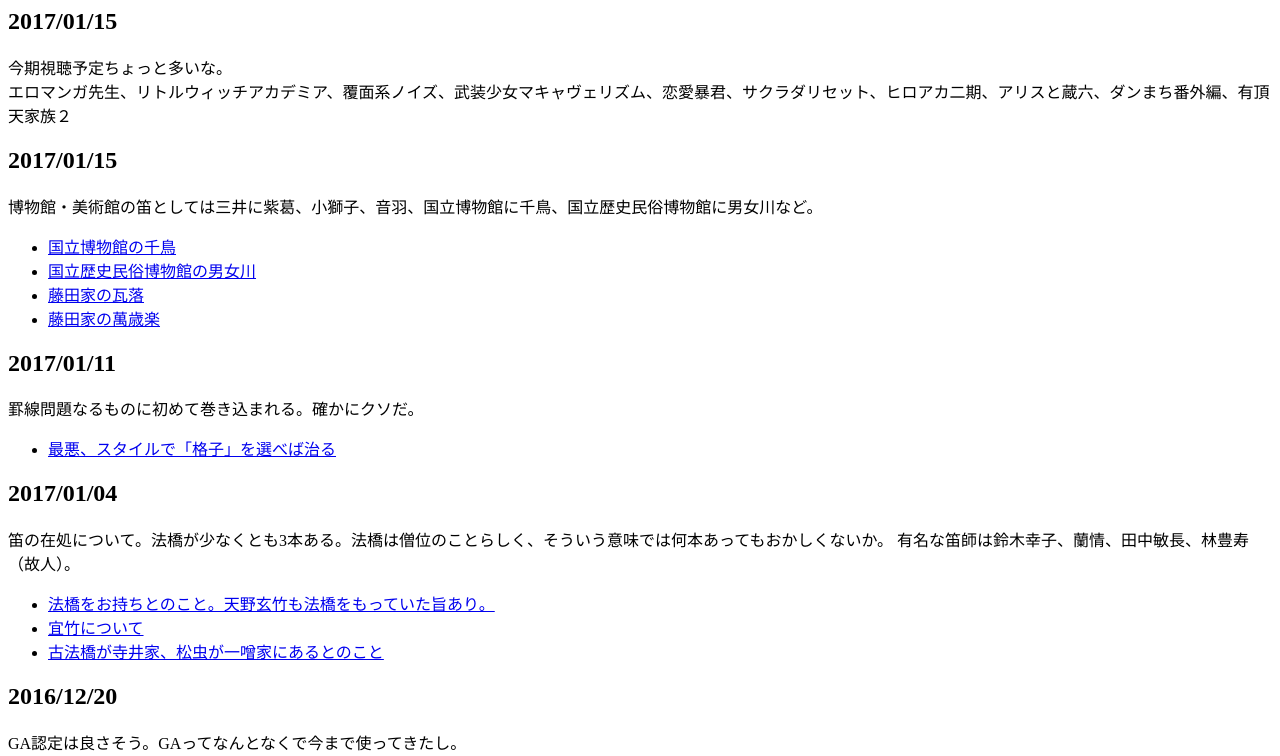
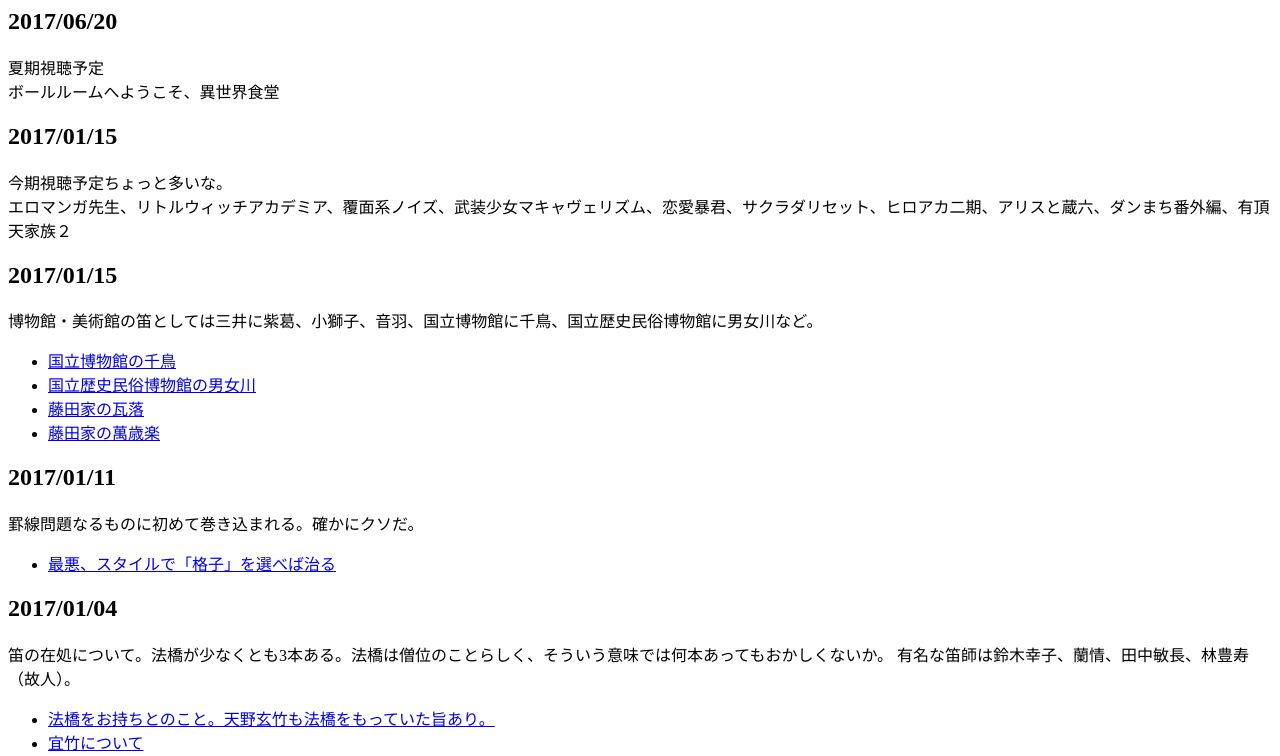
Before and after one commit to dichika/dichika.github.io, a plain HTML site: page index.html in a window 1280 px wide. Shown: the part 81-837 px from the top of the page. Drawn offline with Linux system fonts and the light colour scheme.

Commit message:
Update index.html

```diff
--- a/index.html
+++ b/index.html
@@ -16,7 +16,9 @@
 </head>
 <body>
   <h1> 俺通信 </h1>
-
+ <h2> 2017/06/20 </h2>
+夏期視聴予定<br>
+  ボールルームへようこそ、異世界食堂
         <h2> 2017/01/15 </h2>
 今期視聴予定ちょっと多いな。<br>エロマンガ先生、リトルウィッチアカデミア、覆面系ノイズ、武装少女マキャヴェリズム、恋愛暴君、サクラダリセット、ヒロアカ二期、アリスと蔵六、ダンまち番外編、有頂天家族２
         <h2> 2017/01/15 </h2>
```
